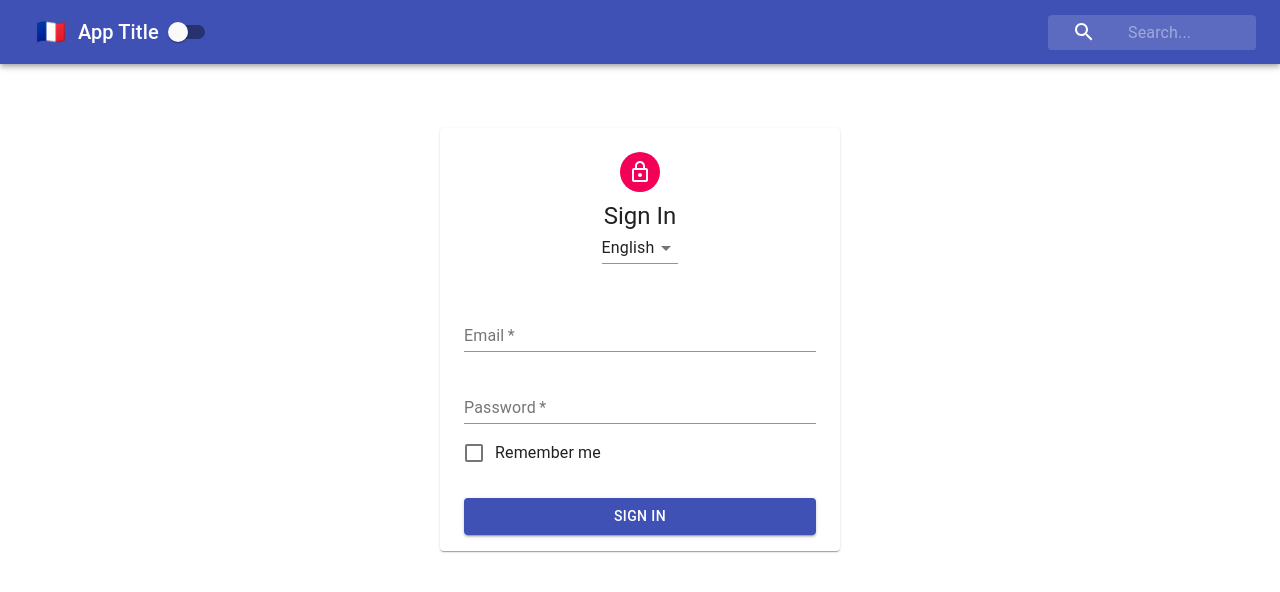
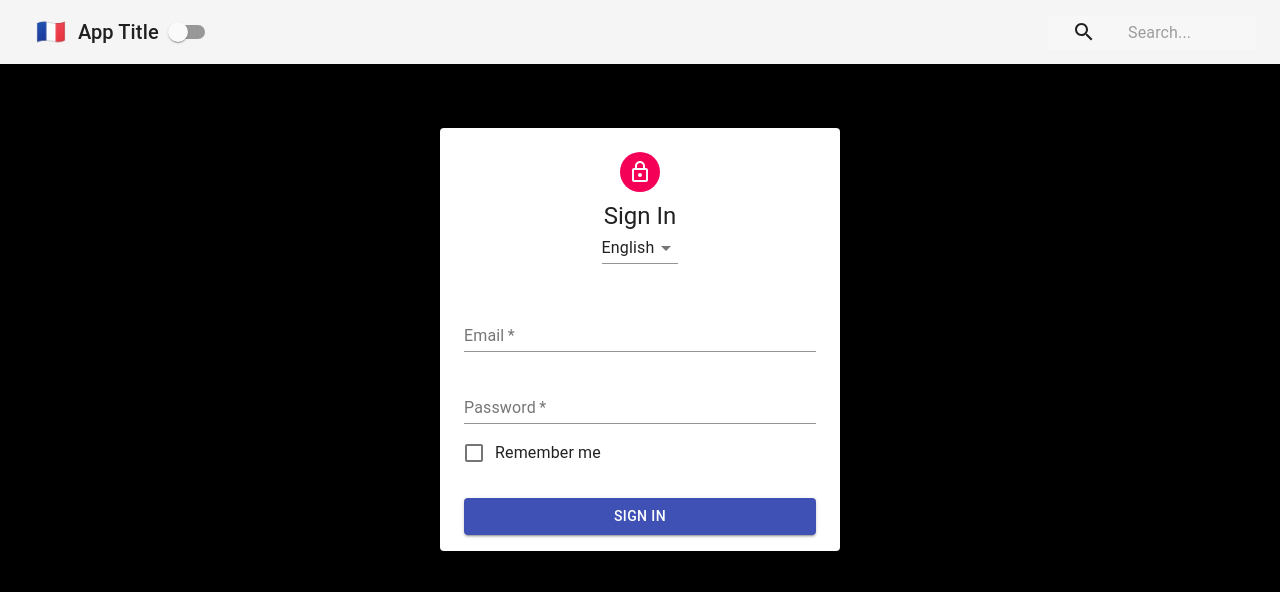
Before and after one commit to arturogbruno/react-context-with-hooks, a React (Create React App) app: page / in a window 1280 px wide. Shown: the top 592 px of the page. Built offline with nearby package versions, Linux system fonts and the light colour scheme.

Commit message:
test cosuming context

```diff
--- a/src/components/Navbar.js
+++ b/src/components/Navbar.js
@@ -1,4 +1,5 @@
 import React, { Component } from "react";
+import { ThemeContext } from '../contexts/ThemeContext';
 import { withStyles } from "@material-ui/core/styles";
 import AppBar from "@material-ui/core/AppBar";
 import Toolbar from "@material-ui/core/Toolbar";
@@ -10,11 +11,13 @@
 import styles from "../styles/NavbarStyles";
 
 class Navbar extends Component {
+    static contextType = ThemeContext;
     render() {
+        const { isDarkMode } = this.context;
         const { classes } = this.props;
         return (
             <div className={classes.root}>
-                <AppBar position="static" color="primary">
+                <AppBar position="static" color={isDarkMode ? "default" : "primary"}>
                     <Toolbar>
                         <IconButton
                             className={classes.menuButton}
--- a/src/components/PageContent.js
+++ b/src/components/PageContent.js
@@ -1,9 +1,12 @@
 import React, { Component } from 'react';
+import { ThemeContext } from '../contexts/ThemeContext';
 
 class PageContent extends Component {
+    static contextType = ThemeContext;
     render() {
+        const { isDarkMode } = this.context;
         const styles = {
-            backgroundColor: "#fff",
+            backgroundColor: isDarkMode ? "#000" : "#fff",
             width: "100vw",
             height: "100vh"
         };
--- a/src/contexts/ThemeContext.js
+++ b/src/contexts/ThemeContext.js
@@ -13,7 +13,7 @@
 
     render() {
         return(
-            <ThemeContext.Provider value={{...this.state, tastesLikeChicken: true}}>
+            <ThemeContext.Provider value={{...this.state}}>
                 {this.props.children}
             </ThemeContext.Provider>
         );
```
